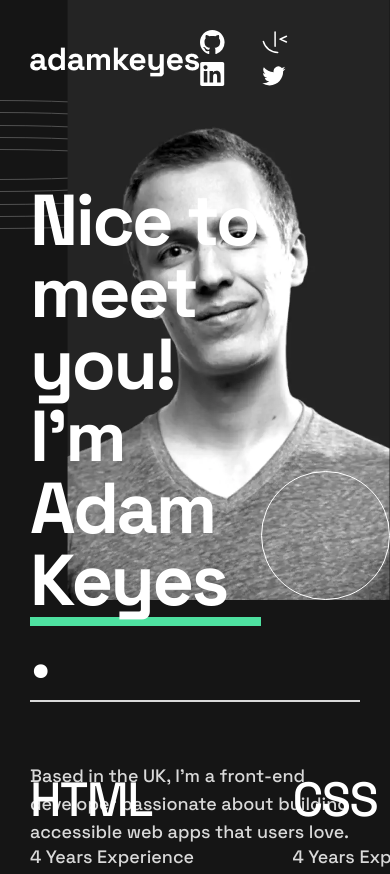
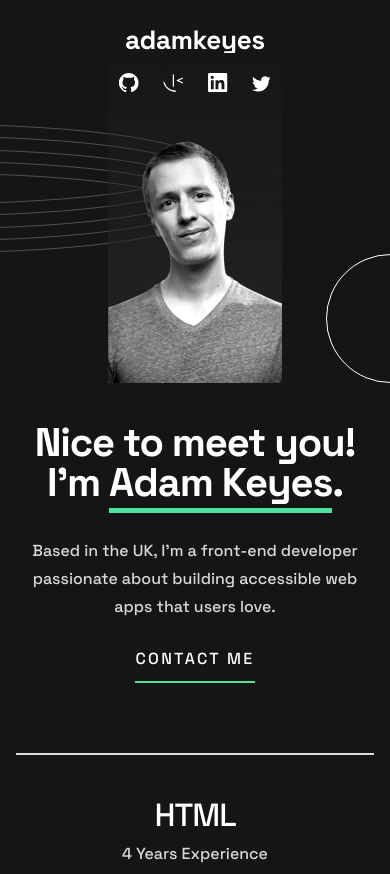
Before and after one commit to Anarenaa/single-page-developer-portfolio, a plain HTML site: page index.html in a window 390 px wide. Shown: the top 874 px of the page. Drawn offline with Linux system fonts and the light colour scheme.

Commit message:
mobile adaptive

```diff
--- a/css/style.css
+++ b/css/style.css
@@ -55,7 +55,7 @@ path {
 
 .introduction__decor-rings {
   position: absolute;
-  top: 100px;
+  top: 134px;
   left: -265px;
   z-index: -50;
 }
@@ -72,10 +72,11 @@ path {
 }
 .introduction__avatar {
   height: 720px;
+  object-fit: contain;
   position: absolute;
   top: 0;
   right: 0;
-  z-index: -50;
+  z-index: -30;
 }
 .introduction__greeting {
   margin: 127px 0 74px 0;
@@ -113,10 +114,12 @@ hr {
   width: 100%;
   height: 2px;
 }
+.experience__mobile-hr {
+  opacity: 0;
+}
 
 .experience__grid {
   display: grid;
-  grid-template-rows: 1fr 1fr;
   grid-template-columns: 1fr 1fr 1fr;
   row-gap: 60px;
   column-gap: 30px;
@@ -175,9 +178,6 @@ hr {
   position: absolute;
   bottom: 0;
 }
-.project__link:not(:last-child) {
-  margin-right: 30px;
-}
 
 @media (min-width: 801px) {
   .project__img-container {
@@ -232,7 +232,7 @@ hr {
 .contact__description {
   color: var(--gray);
   max-width: 445px;
-  margin: 36px 0 48px 0;
+  margin: 36px 20px 48px 0;
 }
 
 .contact__form {
@@ -299,6 +299,7 @@ hr {
 .error .contact__error-field-message {
   visibility: visible;
 }
+
 @media (max-width: 1160px) {
   .container {
     padding: 0 30px;
@@ -307,7 +308,6 @@ hr {
     margin-right: 0;
   }
 }
-
 @media (max-width: 800px) {
   .container {
     padding: 0 30px;
@@ -319,13 +319,10 @@ hr {
     font-size: 72px;
     line-height: 72px;
   }
+  section {
+    margin-bottom: 100px;
+  }
 
-  .introduction {
-    height: 600px;
-  }
-  .introduction__avatar {
-    height: 600px;
-  }
   .introduction__greeting {
     margin-top: 90px;
   }
@@ -336,12 +333,16 @@ hr {
     right: 0;
     bottom: 0;
   }
-  section {
-    margin-bottom: 100px;
+  .introduction__decor-rings {
+    top: 86px;
   }
 
   .experience__grid {
     grid-template-columns: 1fr 1fr;
+  }
+
+  .project__link:not(:last-child) {
+    margin-right: 30px;
   }
 
   #contact {
@@ -353,3 +354,94 @@ hr {
     text-align: center;
   }
 }
+@media (max-width: 656px) {
+  body{
+    font-size: 16px;
+  }
+  .brand {
+    flex-direction: column;
+    align-items: center;
+  }
+  .introduction .brand {
+    position: absolute;
+    left: 50%;
+    transform: translateX(-50%);
+  }
+  .brand__logo{
+    max-width: 139px;
+    margin-bottom: 20px;
+  }
+  .brand-link{
+    zoom: 0.8;
+    margin-right: 25px;
+  }
+
+
+  .xl-style {
+    font-size: 40px;
+    line-height: 40px;
+    letter-spacing: -1.14px;
+  }
+
+  .container{
+    padding: 0 16px;
+  }
+  section {
+    margin-bottom: 80px;
+  }
+
+  .introduction{
+    text-align: center;
+  }
+  .introduction__avatar {
+    position: relative;
+    height: 383px;
+  }
+  .decor-circle{
+    right: -64.5px;
+    top: 254px;
+  }
+  .introduction__decor-rings {
+    top: 124px;
+    left: -326px;
+  }
+  .introduction__greeting {
+    margin: 40px auto 34px;
+    width: 100%;
+  }
+  .introduction__description {
+    margin: 0 auto 24px;
+  }
+
+  .experience__grid {
+    justify-items: center;
+    text-align: center;
+    grid-template-columns: 1fr;
+    row-gap: 24px;
+    margin: 40px 0;
+  }
+  .experience__title {
+    font-size: 32px;
+    line-height: 40px;
+    letter-spacing: -1px;
+    margin-bottom: 5px;
+  }
+  .experience__mobile-hr{
+    opacity: 1;
+  }
+  .experience__decor-rings {
+    right: -362px;
+  }
+  .projects__grid {
+    margin: 40px 0 0 0;
+    grid-template-columns: 1fr;
+  }
+  .contact__decor-rings {
+    bottom: 0;
+  }
+}
+@media (max-width:478px) {
+  .contact__form {
+    width: 100%;
+  }
+}
--- a/index.html
+++ b/index.html
@@ -18,7 +18,7 @@
   <section class="introduction">
     <div class="container">
       <header class="brand">
-        <img class="brand__logo" src="./assets/images/adamkeyes.png" alt="adamkeyes-logo">
+        <img class="brand__logo" src="./assets/images/adamkeyes.svg" alt="adamkeyes-logo">
         <ul class="brand__links">
           <li class="brand-link">
             <a href="#">
@@ -101,6 +101,8 @@
         </li>
       </ul>
       <img class="experience__decor-rings" src="./assets/images/pattern-rings.svg">
+
+      <hr class="experience__mobile-hr">
     </div>
   </section>
 
@@ -229,7 +231,7 @@
       <hr>
 
       <div class="brand">
-        <img class="brand__logo" src="./assets/images/adamkeyes.png" alt="adamkeyes-logo">
+        <img class="brand__logo" src="./assets/images/adamkeyes.svg" alt="adamkeyes-logo">
         <ul class="brand__links">
           <li class="brand-link">
             <a href="#">
@@ -272,9 +274,11 @@
     const containers = document.querySelectorAll('.links-flex-container');
     const imgContainers = document.querySelectorAll('.project__img-container');
     let avatarImg = document.querySelector('.introduction__avatar');
+    let brandLogoElement = document.querySelector('.brand__logo');
 
     if (window.innerWidth >= 801) {
       avatarImg.src = "./assets/images/image-profile-desktop.webp";
+      brandLogoElement.scr = "./assets/images/adamkeyes.svg";
 
       imgContainers.forEach((imgContainer, index) => {
         const container = containers[index];
@@ -287,8 +291,16 @@
           container.style.display = 'none';
         });
       });
-    } else if (window.innerWidth <= 800) {
+    } else if (window.innerWidth <= 800 && window.innerWidth >= 657) {
       avatarImg.src = "./assets/images/image-profile-tablet.webp";
+      brandLogoElement.scr = "./assets/images/adamkeyes.svg";
+
+      document.querySelector('.introduction').style.height = '600px';
+      avatarImg.style.height = '600px';
+
+    } else {
+      avatarImg.src = "./assets/images/image-profile-mobile.webp";
+      brandLogoElement.scr = "./assets/images/adamkeyes_logo-mobile.svg";
     }
   </script>
 
```
Also changed, not shown: assets/images/adamkeyes.png (deleted), assets/images/adamkeyes.svg (added), assets/images/adamkeyes_logo-mobile.svg (added).
